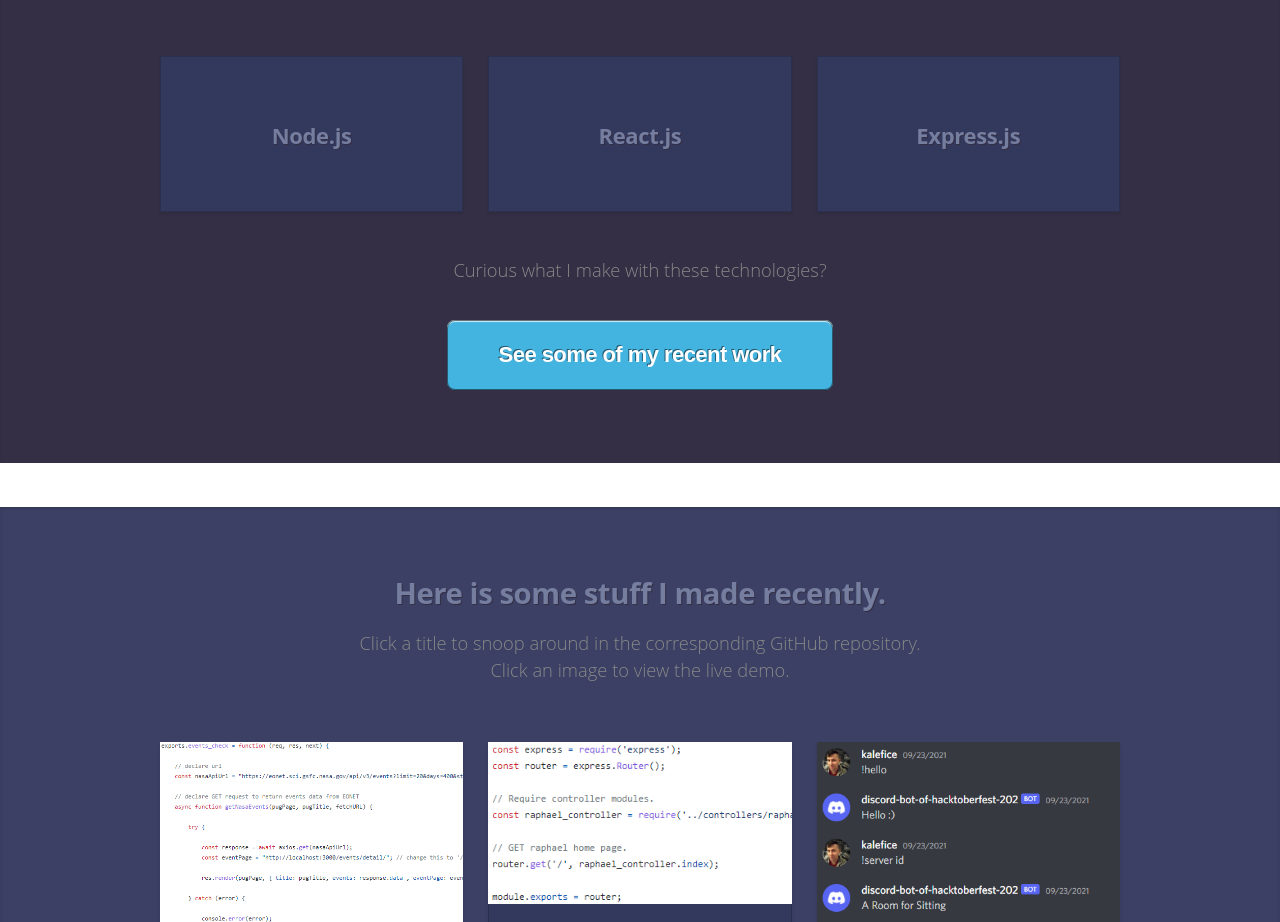
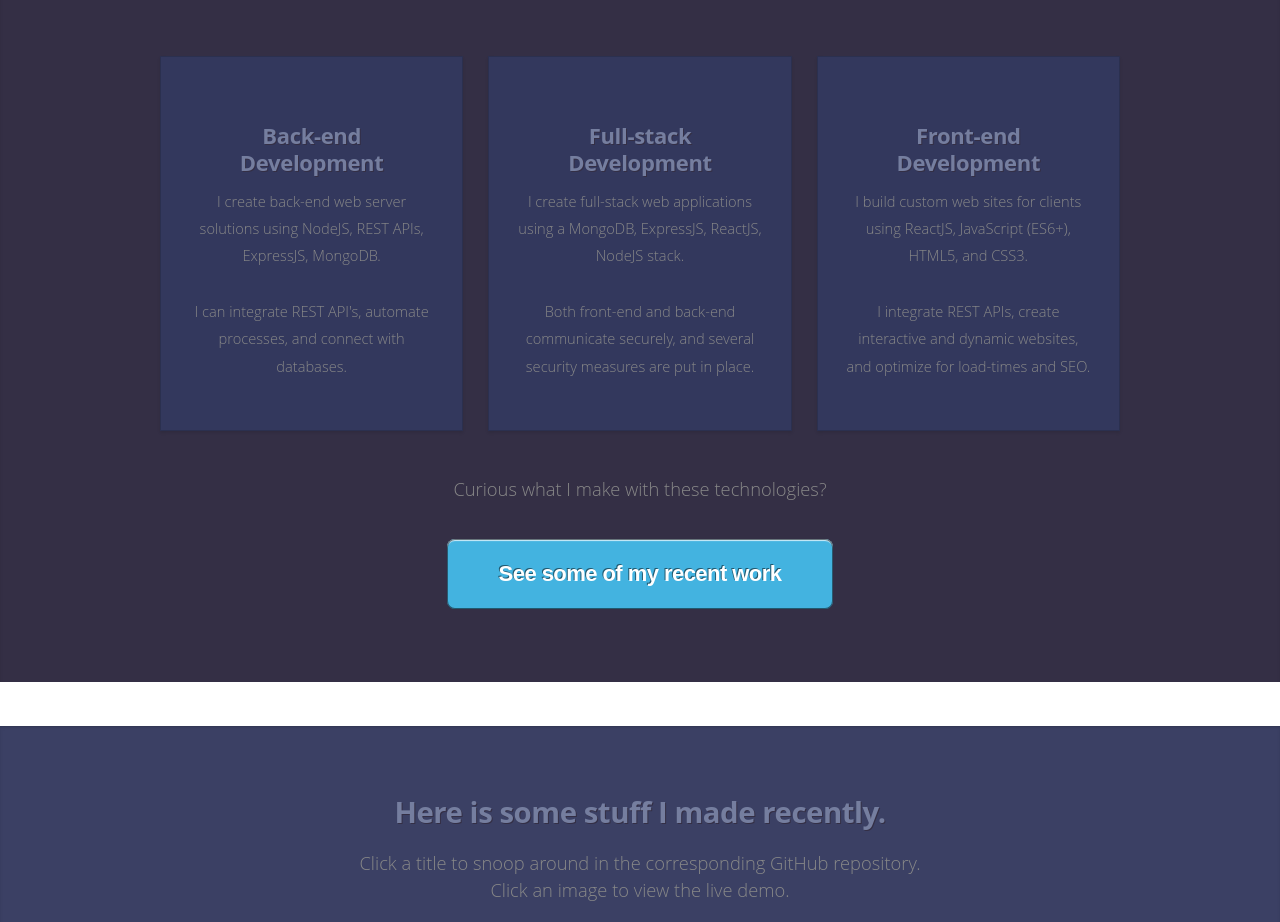
Before and after one commit to cireneirbo/cireneirbo.com, a React (Create React App) app: page / in a window 1280 px wide. Shown: the part 840-1762 px from the top of the page. Built offline with nearby package versions, Linux system fonts and the light colour scheme.

Commit message:
Add About paragraphs

```diff
--- a/src/pages/About.js
+++ b/src/pages/About.js
@@ -11,23 +11,26 @@ function About() {
 				<div className="row aln-center">
 					<div className="col-4 col-6-medium col-12-small">
 						<section className="box style1">
-                            <span className="icon featured fa-comments"></span>
-                            <h3>Node.js</h3>
-                            {/* <p>Ornare nulla proin odio consequat sapien vestibulum ipsum primis sed amet consequat lorem dolore.</p> */}
+							<span className="icon featured"></span>
+							<h3>Back-end Development</h3>
+							<p>I create back-end web server solutions using NodeJS, REST APIs, ExpressJS, MongoDB.</p>
+							<p>I can integrate REST API's, automate processes, and connect with databases.</p>
 						</section>
 					</div>
 					<div className="col-4 col-6-medium col-12-small">
 						<section className="box style1">
-                            <span className="icon solid featured fa-camera-retro"></span>
-                            <h3>React.js</h3>
-                            {/* <p>Ornare nulla proin odio consequat sapien vestibulum ipsum primis sed amet consequat lorem dolore.</p> */}
+							<span className="icon featured"></span>
+							<h3>Full-stack Development</h3>
+							<p>I create full-stack web applications using a MongoDB, ExpressJS, ReactJS, NodeJS stack.</p>
+							<p>Both front-end and back-end communicate securely, and several security measures are put in place.</p>
 						</section>
 					</div>
 					<div className="col-4 col-6-medium col-12-small">
 						<section className="box style1">
-                            <span className="icon featured fa-thumbs-up"></span>
-                            <h3>Express.js</h3>
-                            {/* <p>Ornare nulla proin odio consequat sapien vestibulum ipsum primis sed amet consequat lorem dolore.</p> */}
+							<span className="icon featured"></span>
+							<h3>Front-end Development</h3>
+							<p>I build custom web sites for clients using ReactJS, JavaScript (ES6+), HTML5, and CSS3.</p>
+							<p>I integrate REST APIs, create interactive and dynamic websites, and optimize for load-times and SEO.</p>
 						</section>
 					</div>
 				</div>
```
Lines whose indentation alone changed are shown as unchanged.
